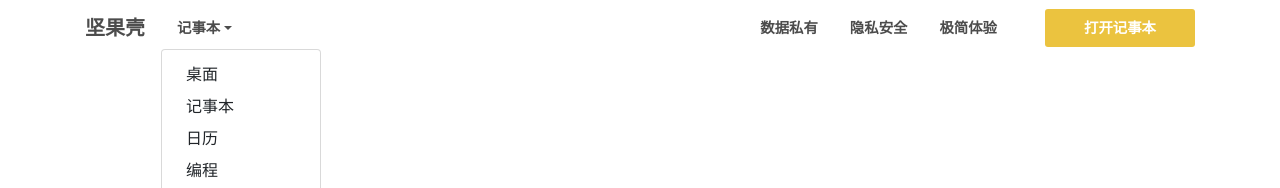
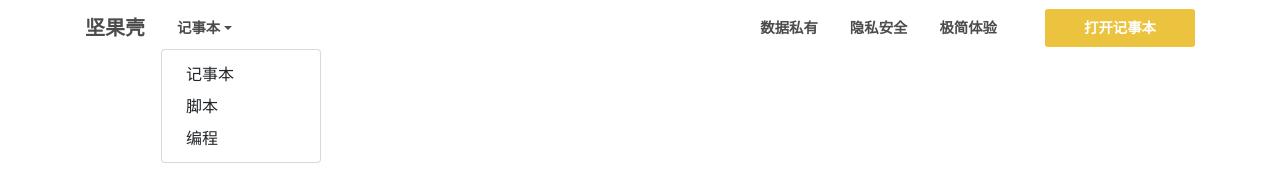
Before and after one commit to JianGuoKe/ipfs-notehome, a website built with Vite: page index.html in a window 1280 px wide. Both pictures are taken after a click on the button "记事本". Shown: the top 188 px of the page. Built offline with nearby package versions, Linux system fonts and the light colour scheme; what @aliyun-sls/web-track-browser would draw is missing.

Commit message:
fix: 增加脚本

```diff
--- a/index.html
+++ b/index.html
@@ -49,14 +49,14 @@
                 >记事本</a
               >
               <div class="dropdown-menu">
-                <a class="dropdown-item" href="https://home.jianguoke.cn"
+                <!-- <a class="dropdown-item" href="https://home.jianguoke.cn"
                   >桌面</a
-                >
+                > -->
                 <a class="dropdown-item" href="https://note.jianguoke.cn"
                   >记事本</a
                 >
-                <a class="dropdown-item" href="https://calendar.jianguoke.cn"
-                  >日历</a
+                <a class="dropdown-item" href="https://wsh.jianguoke.cn"
+                  >脚本</a
                 >
                 <a class="dropdown-item" href="https://code.jianguoke.cn"
                   >编程</a
```
